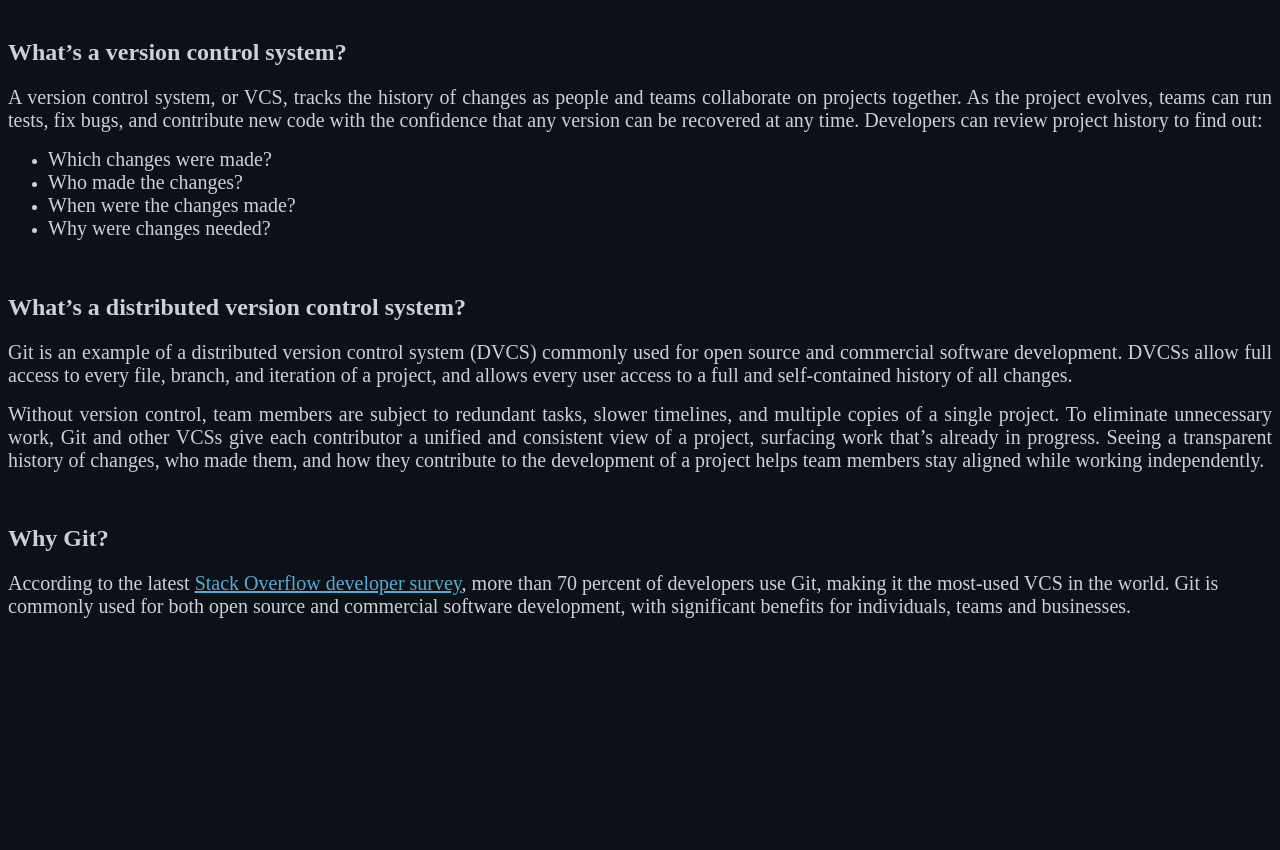
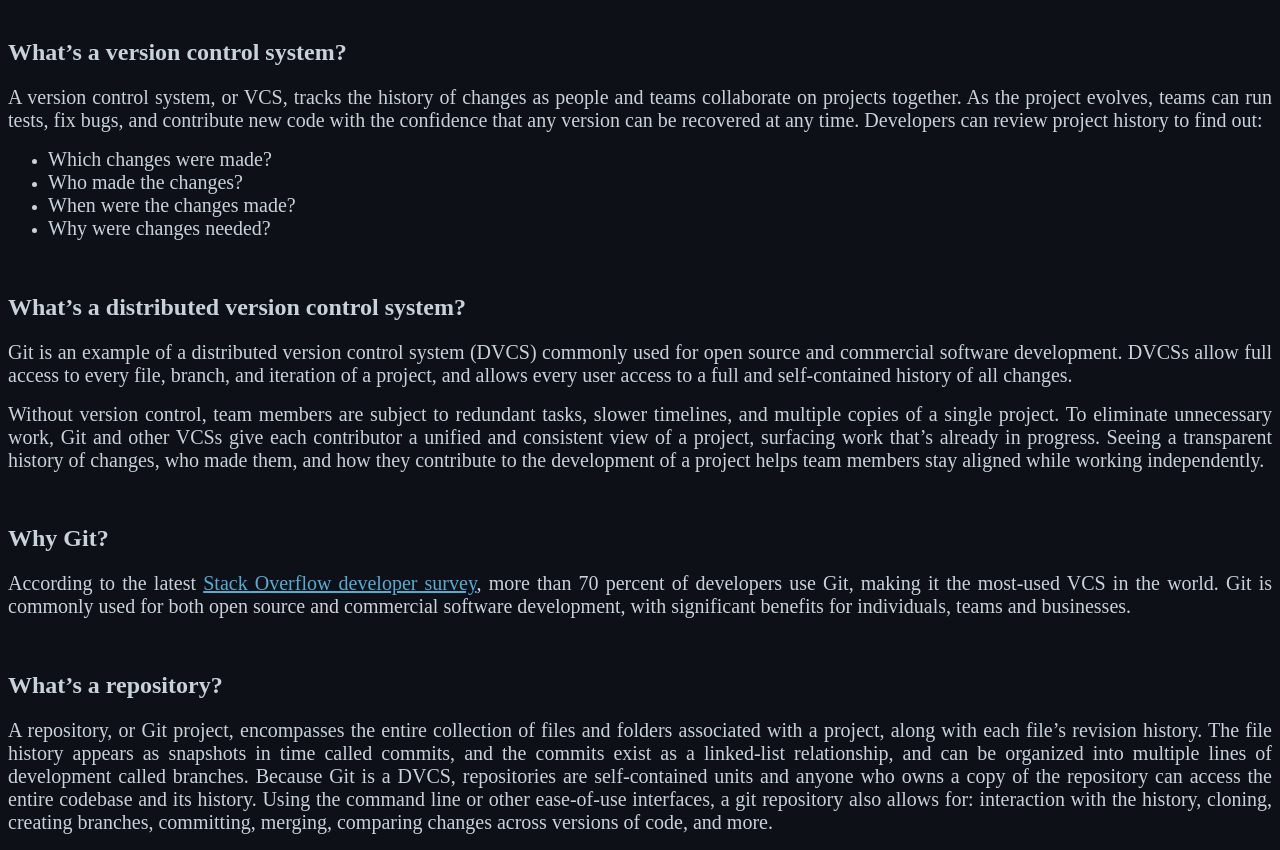
Before and after one commit to rmahmadkhan/intro-to-git, a plain HTML site: page index.html in a window 1280 px wide. Shown: the part 79-929 px from the top of the page. Before the commit the page ends 800 px from the top, so only its background shows below. Drawn offline with Linux system fonts and the light colour scheme.

Commit message:
Added What's a repository?

```diff
--- a/index.html
+++ b/index.html
@@ -24,7 +24,10 @@
     <p style="text-align: justify;"><span style="font-size: 20px;">Without version control, team members are subject to redundant tasks, slower timelines, and multiple copies of a single project. To eliminate unnecessary work, Git and other VCSs give each contributor a unified and consistent view of a project, surfacing work that&rsquo;s already in progress. Seeing a transparent history of changes, who made them, and how they contribute to the development of a project helps team members stay aligned while working independently.</span></p>
     <p><br></p>
     <h2>Why Git?</h2>
-    <p><span style="font-size: 20px;">According to the latest&nbsp;</span><a href="https://insights.stackoverflow.com/survey/2017#technology"><span style="font-size: 20px; color: rgb(84, 172, 210);"><u>Stack Overflow developer survey</u></span></a><span style="font-size: 20px;">, more than 70 percent of developers use Git, making it the most-used VCS in the world. Git is commonly used for both open source and commercial software development, with significant benefits for individuals, teams and businesses.</span></p>
+    <p style="text-align: justify;"><span style="font-size: 20px;">According to the latest&nbsp;</span><a href="https://insights.stackoverflow.com/survey/2017#technology"><span style="font-size: 20px; color: rgb(84, 172, 210);"><u>Stack Overflow developer survey</u></span></a><span style="font-size: 20px;">, more than 70 percent of developers use Git, making it the most-used VCS in the world. Git is commonly used for both open source and commercial software development, with significant benefits for individuals, teams and businesses.</span></p>
+    <p><br></p>
+    <h2><span style="font-size: 24px;">What&rsquo;s a repository?</span></h2>
+    <p style="text-align: justify;"><span style="font-size: 20px;">A repository, or Git project, encompasses the entire collection of files and folders associated with a project, along with each file&rsquo;s revision history. The file history appears as snapshots in time called commits, and the commits exist as a linked-list relationship, and can be organized into multiple lines of development called branches. Because Git is a DVCS, repositories are self-contained units and anyone who owns a copy of the repository can access the entire codebase and its history. Using the command line or other ease-of-use interfaces, a git repository also allows for: interaction with the history, cloning, creating branches, committing, merging, comparing changes across versions of code, and more.</span></p>
 </body>
 
 </html>
```
